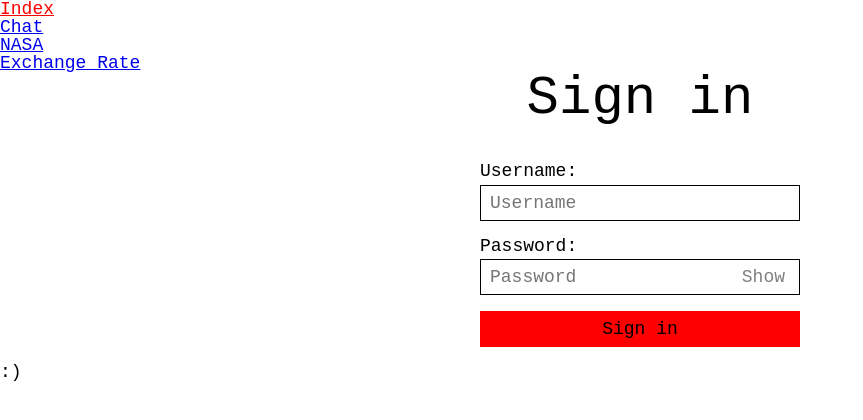
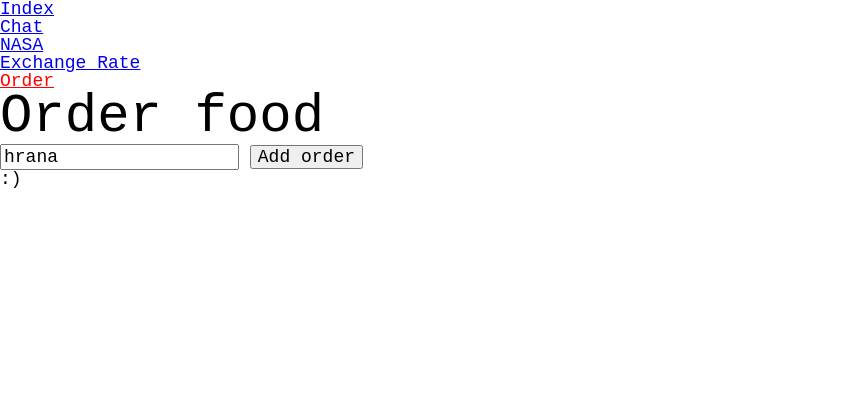
Before and after one commit to bjakas/REACT-App-1-lesson, a React (Create React App) app: page /order in a window 1280 px wide. Before the commit this address led to /. Shown: the top 420 px of the page, without its empty margins (0-863 px from the left). Built offline with nearby package versions, Linux system fonts and the light colour scheme.

Commit message:
Add Order page and redux store

```diff
--- a/package.json
+++ b/package.json
@@ -14,9 +14,12 @@
     "prop-types": "^15.7.2",
     "react": "^17.0.2",
     "react-dom": "^17.0.2",
+    "react-redux": "^7.2.5",
     "react-router": "^5.2.1",
     "react-router-dom": "^5.3.0",
     "react-scripts": "4.0.3",
+    "redux": "^4.1.1",
+    "redux-thunk": "^2.3.0",
     "web-vitals": "^1.1.2"
   },
   "scripts": {
--- a/src/pages/AppRouter/index.js
+++ b/src/pages/AppRouter/index.js
@@ -3,6 +3,7 @@ import SignInPage from "../SignInPage";
 import ChatPage from "../ChatPage";
 import NasaPage from "../NasaPage";
 import ExchangeRatePage from "../ExchangeRatePage";
+import OrderPage from "../OrderPage";
 
 export default function AppRouter() {
   return (
@@ -12,12 +13,14 @@ export default function AppRouter() {
         <li><NavLink to="/chat">Chat</NavLink></li>
         <li><NavLink to="/nasa">NASA</NavLink></li>
         <li><NavLink to="/exchange-rate">Exchange Rate</NavLink></li>
+        <li><NavLink to="/order">Order</NavLink></li>
       </ul>
       <Switch>
         <Route exact path="/" component={SignInPage} />
         <Route path="/chat" component={ChatPage} />
         <Route path="/nasa" component={NasaPage} />
         <Route path="/exchange-rate" component={ExchangeRatePage} />
+        <Route path="/order" component={OrderPage} />
         <Route path="*">
           <Redirect to="/" />
         </Route>
--- a/src/pages/ExchangeRatePage/index.js
+++ b/src/pages/ExchangeRatePage/index.js
@@ -5,7 +5,7 @@ import { ApolloProvider, useQuery } from "@apollo/react-hooks";
 // da bismo mogli koristiti client moramo ga upariti sa ApolloProviderom
 
 const client = new ApolloClient({
-  uri: 'https://48p1r2roz4.sse.codesandbox.io'
+  uri: 'https://48p1r2roz4.sse.codesandbox.io' // uri nije lokator nego identifikator
 });
 
 // napravimo componentu koja će nam prikazati tečajnu listu
--- a/src/pages/NasaPage/index.js
+++ b/src/pages/NasaPage/index.js
@@ -23,7 +23,7 @@ export default function NasaPage() {
       })
       .then(json => setState(json))
       .catch(error => setError(error)); // grešku spremimo u state
-  }, []);
+  }, []); // niz ako je prazan jednom se okine?
 
   // ako je state null dok se podatci još nisu povukli upišemo loading
   if (state === null) {
--- /dev/null
+++ b/src/pages/OrderPage/index.js
@@ -0,0 +1,34 @@
+import { createStore } from "redux";
+import { Provider, useDispatch, useSelector } from "react-redux";
+import reducer, { addOrderItem } from "../../reducers/OrderReducer";
+
+const orderStore = createStore(reducer);
+
+function OrderForm() {
+  const state = useSelector((state) => state);
+  const dispatch = useDispatch();
+
+  const handleOnSubmit = (event) => {
+    event.preventDefault();
+    dispatch(addOrderItem({ text: "Hrana" }));
+  } // preko dispatcha pošaljemo u reducer
+
+  console.log(state);
+
+  return (
+    <form onSubmit={handleOnSubmit}>
+      <input value="hrana" /> <button>Add order</button>
+    </form>
+  );
+}
+
+export default function OrderPage() {
+  return (
+    <Provider store={orderStore}>
+      <div className="OrderPage">
+        <h1>Order food</h1>
+        <OrderForm />
+      </div>
+    </Provider>
+  )
+}
--- /dev/null
+++ b/src/reducers/OrderReducer/index.js
@@ -0,0 +1,23 @@
+const initialState = []; // inicijalno stanje je prazan niz
+
+const type = {
+  ADD_ORDER_ITEM: "ADD_ORDER_ITEM"
+};
+
+// f. prima narudžbu
+
+export function addOrderItem(item) {
+  return { type: type.ADD_ORDER_ITEM, item };
+}
+
+// reducer f. prima stanje i akciju i izbaci novo stanje, novi niz u kojem se nalaze svi stari podatci + još i nova narudžba
+
+export default function reducer(state = initialState, action) {
+  //console.log(state, action);
+  switch (action.type) {
+    case type.ADD_ORDER_ITEM:
+      return [...state, action.item];
+    default:
+      return state;
+  }
+}
```
Also changed, not shown: 1 other file (tests, documents, lock files or other folders).
